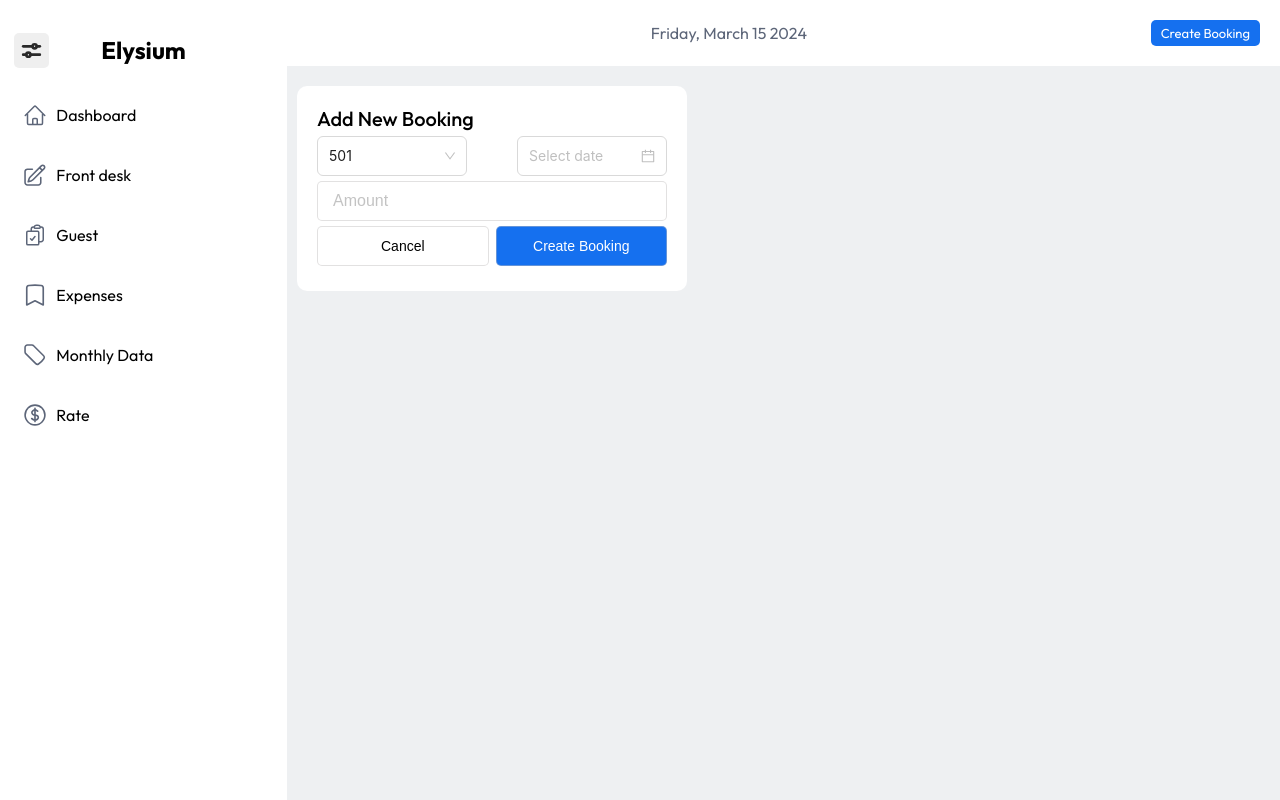
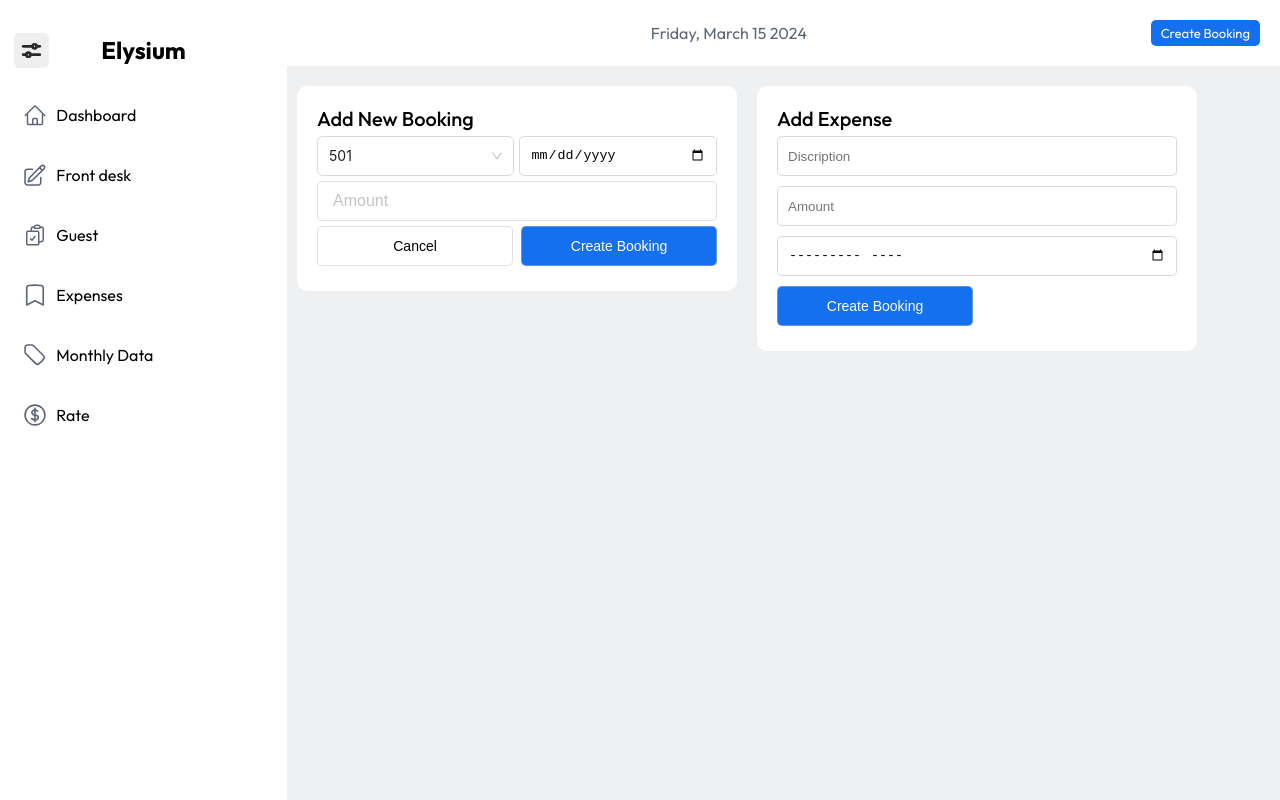
Before and after one commit to Abdullah-Khalil123/Elysium, a Next.js app: page /Elysium/Create_Booking in a window 1280 px wide. Built offline with nearby package versions, Linux system fonts and the light colour scheme.

Commit message:
add Expense

```diff
--- /dev/null
+++ b/src/app/Create_Booking/AddExpense/addExpense.module.css
@@ -0,0 +1,55 @@
+.addExpense{
+    width: 400px;
+    background-color: white;
+    padding: 20px;
+    border-radius: 10px;
+    margin-left: 20px;
+    display: flex;
+    flex-direction: column;
+}
+
+.addExpense p{
+    font-size: 20px;
+    font-weight: 500;
+}
+
+.addExpense input {
+    box-sizing: border-box;
+    height: 40px;
+    border-radius: 5px;
+    margin: 5px 0px;
+    outline: none;
+    border: solid 1px rgba(128, 128, 128, 0.295);
+    padding:0px 10px;
+}
+
+
+.buttons{
+    height: 50px;
+    display: flex;
+    align-items: center;
+    justify-content: space-between;
+}
+
+.buttons button{
+    height: 40px;
+    width: 49%;
+    border-radius: 5px;
+    outline: none;
+    border: solid 1px rgba(193, 190, 190, 0.464);
+    color: white;
+    font-size: 14px;
+    cursor: pointer;
+    transition: background-color 0.2s;
+}
+
+
+.buttons button{
+    background-color: #1570ef;
+    color: white;
+}
+
+
+.buttons button:hover {
+    background-color: #0067f6;
+}
--- /dev/null
+++ b/src/app/Create_Booking/AddExpense/index.tsx
@@ -0,0 +1,17 @@
+import style from "./addExpense.module.css";
+
+const addExpense = () => {
+  return (
+    <div className={style.addExpense}>
+      <p>Add Expense</p>
+      <input type="text" placeholder="Discription" />
+      <input type="text" placeholder="Amount" />
+      <input type="month" />
+      <div className={style.buttons}>
+        <button>Create Booking</button>
+      </div>
+    </div>
+  );
+};
+
+export default addExpense;
--- a/src/app/Create_Booking/booking.module.css
+++ b/src/app/Create_Booking/booking.module.css
@@ -1,6 +1,10 @@
+.createBooking {
+    display: flex;
+}
 .booking {
     background-color: white;
-    width: 350px;
+    width: 400px;
+    height: fit-content;
     border-radius: 10px;
     padding: 20px 20px;
 }
@@ -17,12 +21,19 @@
 
 .select {
     height: 40px;
-    width: 150px;
+    width: 50%;
+    margin-right: 5px;
 }
 
 .DatePicker {
+    border-radius: 5px;
     height: 40px;
-    width: 150px;
+    width: 50%;
+    box-sizing: border-box;
+    margin: 5px 0px;
+    outline: none;
+    border: solid 1px rgba(128, 128, 128, 0.295);
+    padding:0px 10px;
 }
 
 .inputAmount {
--- a/src/app/Create_Booking/page.tsx
+++ b/src/app/Create_Booking/page.tsx
@@ -1,9 +1,10 @@
-import DatePicker from "antd/es/date-picker";
 import Select from "antd/es/select";
 import style from "./booking.module.css";
+import AddExpense from "./AddExpense";
 
 const createBooking = () => {
   return (
+    <div className={style.createBooking}>
       <div className={style.booking}>
         <h4>Add New Booking</h4>
         <div className={style.SelectDate}>
@@ -15,14 +16,20 @@ const createBooking = () => {
               { value: 1, label: "601" },
             ]}
           />
-        <DatePicker className={style.DatePicker} />
+          <input type="date" className={style.DatePicker} />
         </div>
-      <input className={style.inputAmount} placeholder="Amount" type="number" />
+        <input
+          className={style.inputAmount}
+          placeholder="Amount"
+          type="number"
+        />
         <div className={style.buttons}>
           <button>Cancel</button>
           <button>Create Booking</button>
         </div>
       </div>
+      <AddExpense />
+    </div>
   );
 };
 
```
Lines whose indentation alone changed are shown as unchanged.
